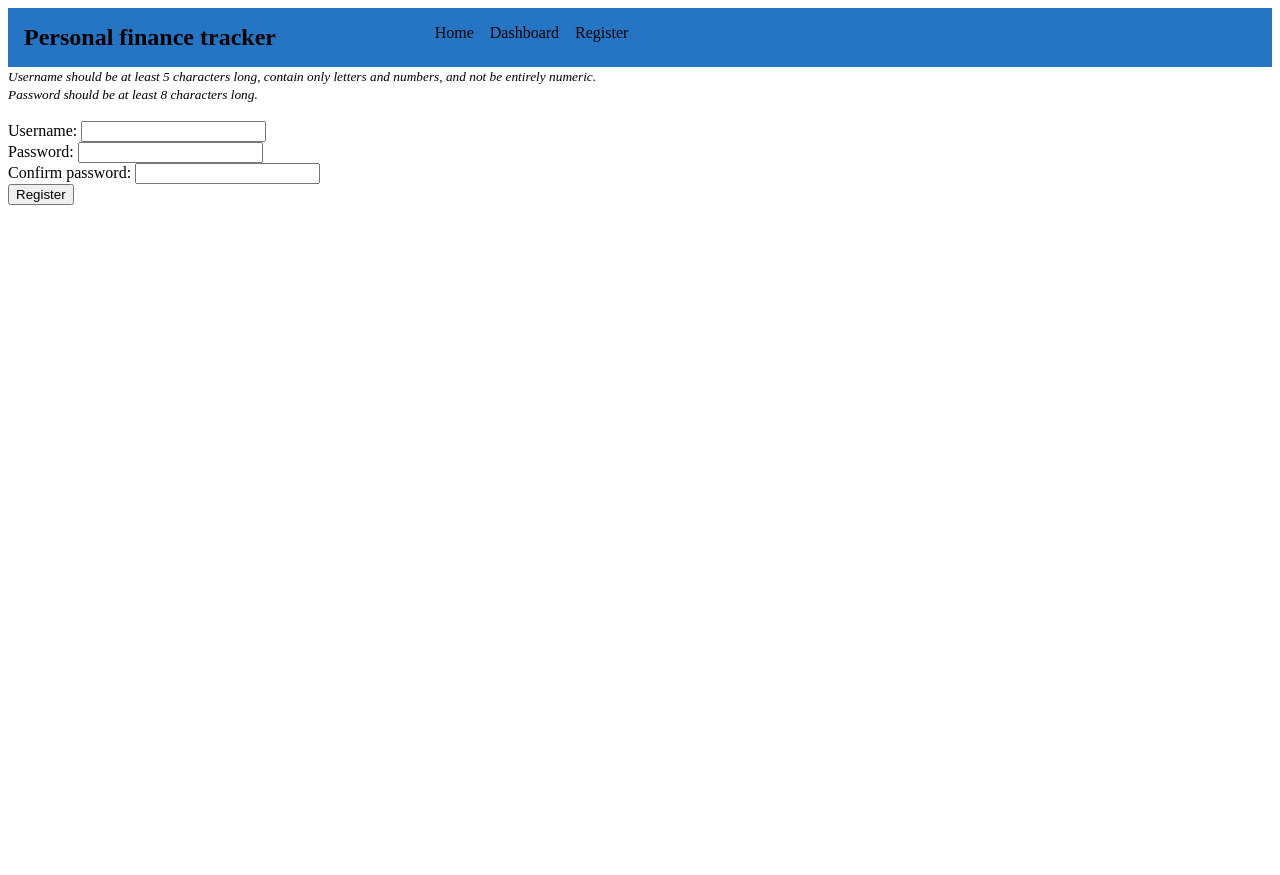
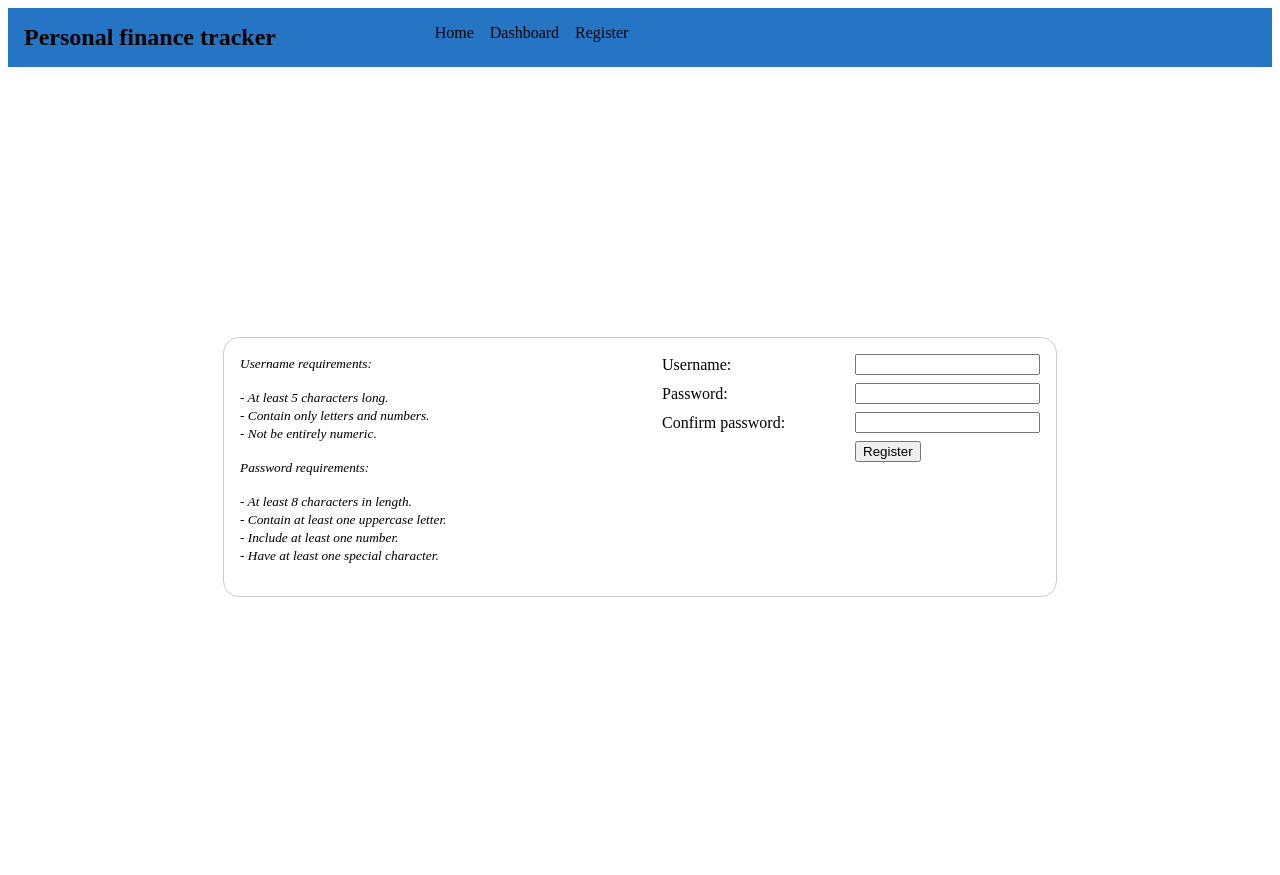
Before and after one commit to trickwide/personal-finance-tracker, a Flask app: page /register in a window 1280 px wide. Before the commit the page ends 205 px from the top, so only its background shows below. Run offline with Flask 3, Linux system fonts and the light colour scheme.

Commit message:
Adding password requirements and styling for register page

```diff
--- /dev/null
+++ b/src/static/register.css
@@ -0,0 +1,49 @@
+.centered-container {
+  display: flex;
+  justify-content: center;
+  align-items: center;
+  height: 100vh;
+}
+
+.registration-wrapper {
+  display: flex;
+  justify-content: space-between;
+  align-items: start;
+  width: 80%;
+  max-width: 800px;
+  background-color: #fff;
+  padding: 1em;
+  border: 1px solid #ccc;
+  border-radius: 1em;
+}
+
+.requirements-list {
+  list-style-type: none;
+  margin-left: 0;
+  padding-left: 0;
+}
+
+.registration-form form {
+  display: grid;
+  grid-template-columns: repeat(2, 1fr);
+  grid-gap: 0.5em;
+  align-items: center;
+}
+
+.input-group {
+  display: contents;
+}
+
+.input-group label {
+  grid-column: 1;
+}
+
+.input-group input {
+  grid-column: 2;
+}
+
+#register-button {
+  grid-column: 2;
+  width: auto;
+  justify-self: start;
+}
--- a/src/templates/frontend/register.html
+++ b/src/templates/frontend/register.html
@@ -1,19 +1,56 @@
 {% extends 'base.html' %}
+
+{% block stylesheets %}
+    {{ super() }}
+    <link rel="stylesheet" href="{{ url_for('static', filename='register.css') }}">
+{% endblock %}
 
 {% block header %}
     <h1>{% block title %}Register{% endblock %}</h1>
 {% endblock %}
 
 {% block content %}
-    <small><i>Username should be at least 5 characters long, contain only letters and numbers, and not be entirely numeric.</i></small><br />
-    <small><i>Password should be at least 8 characters long.</i></small><br />
-        </br>
-    <form action="/register" method="POST">
-        Username: <input type="text" name="username" /><br />
-        Password: <input type="password" name="password" /><br />
-        Confirm password: <input type="password" name="password_confirm" /><br />
-        <input type="submit" value="Register" />
-    </form>
+
+<div class="centered-container">
+
+    <div class="registration-wrapper">
+
+        <div class="requirements">
+            <small><i>Username requirements:</i></small><br />
+            <ul class="requirements-list">
+                <li><small><i>- At least 5 characters long.</i></small></li>
+                <li><small><i>- Contain only letters and numbers.</i></small></li>
+                <li><small><i>- Not be entirely numeric.</i></small></li>
+            </ul>
+            <small><i>Password requirements:</i></small><br />
+            <ul class="requirements-list">
+                <li><small><i>- At least 8 characters in length.</i></small></li>
+                <li><small><i>- Contain at least one uppercase letter.</i></small></li>
+                <li><small><i>- Include at least one number.</i></small></li>
+                <li><small><i>- Have at least one special character.</i></small></li>
+            </ul>
+        </div>
+
+        <div class="registration-form">
+            <form action="/register" method="POST">
+                <div class="input-group"">
+                    <label for="username">Username:</label>
+                    <input type="text" name="username" />
+                </div>
+                <div class="input-group"">
+                    <label for="password">Password:</label>
+                    <input type="password" name="password" />
+                </div>
+                <div class="input-group"">
+                    <label for="password_confirm">Confirm password:</label>
+                    <input type="password" name="password_confirm" />
+                </div>
+                <input id="register-button" type="submit" value="Register" />
+            </form>
+        </div>
+    </div>
+</div>
+
 
     {% set js_flashed_messages = get_flashed_messages()|tojson %}
     <script>
```
